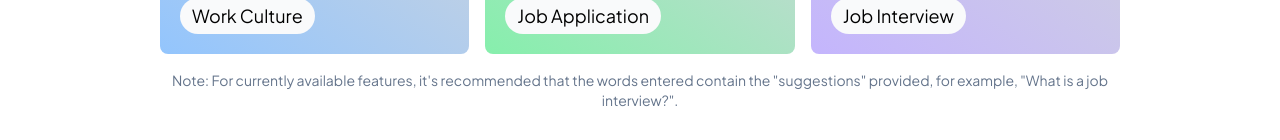
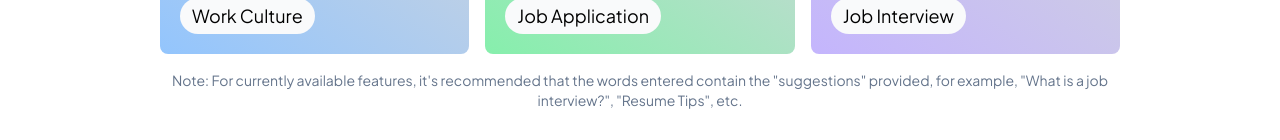
Before and after one commit to rayhanegar/sleeveup, a plain HTML site: page chatbotpage.html in a window 1280 px wide. Shown: the part 774-914 px from the top of the page. Drawn offline with nearby package versions, Linux system fonts and the light colour scheme.

Commit message:
minor update chatbot

```diff
--- a/chatbotpage.html
+++ b/chatbotpage.html
@@ -181,7 +181,7 @@
           <p class="text-sm md:text-md mb-8 text-slate-500 text-center">
             Note: For currently available features, it's recommended that the
             words entered contain the "suggestions" provided, for example, "What
-            is a job interview?".
+            is a job interview?", "Resume Tips", etc.
           </p>
         </div>
         <div class="flex items-center justify-center md:mx-8">
```
